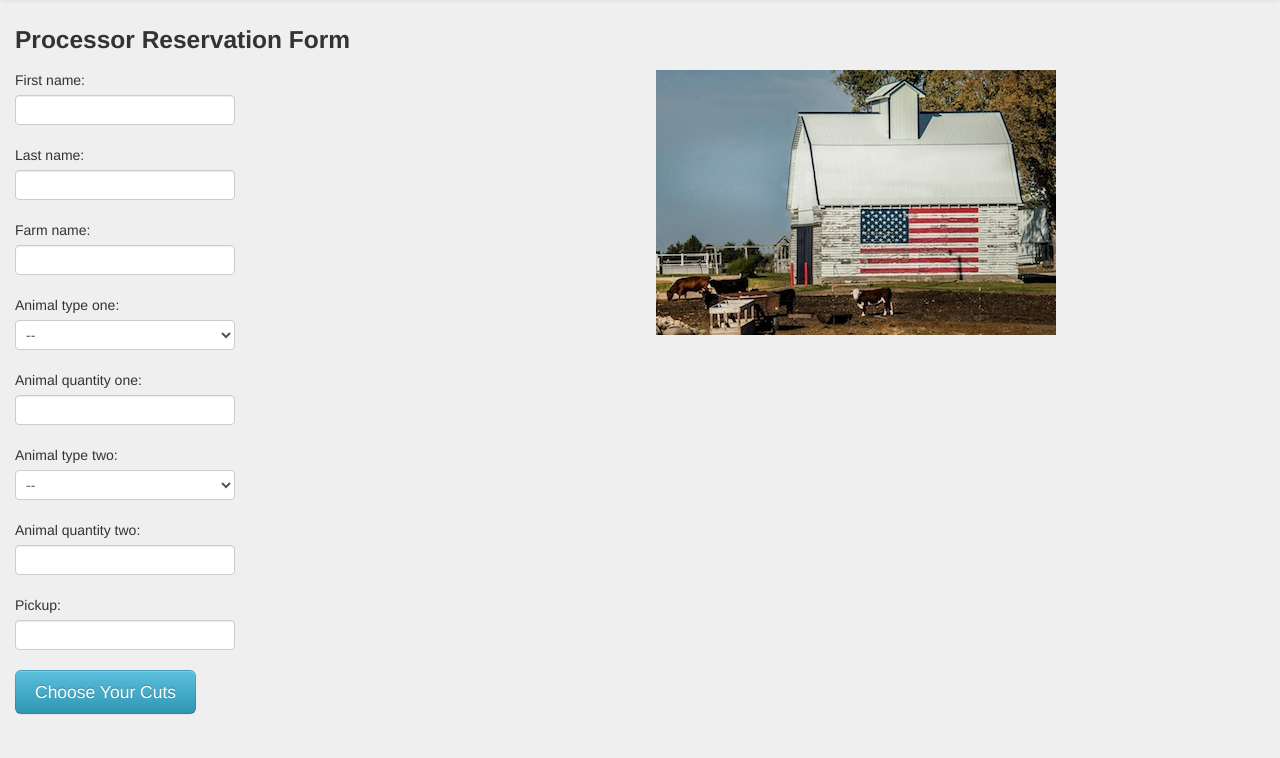
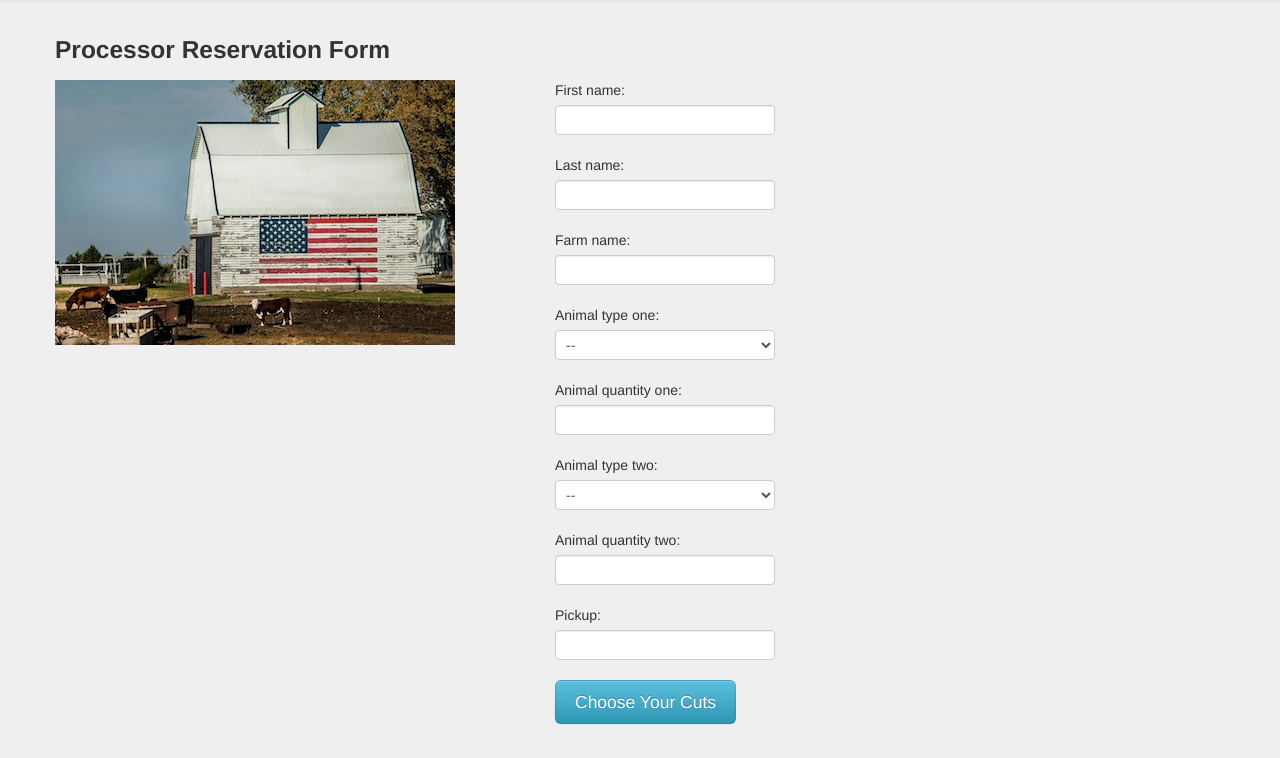
Before and after one commit to triplec1988/Hack----Meat, a Django app: page /r/reservation_form/ in a window 1280 px wide. Shown: the part 42-800 px from the top of the page. Run offline with Django 3.2, Linux system fonts and the light colour scheme; parts of the project's set-up code (start-up, migrations or seed data) failed here and were passed over; some libraries are stand-ins or nearby versions.

Commit message:
edited forms styling

```diff
--- a/templates/reservation/reservation.html
+++ b/templates/reservation/reservation.html
@@ -16,19 +16,21 @@
 {% endblock %}
 
 {% block content %}
-<h3 style="padding: 0 0 0 15px;">Processor Reservation Form</h3>
+<div class="container">
+<h3>Processor Reservation Form</h3>
 	<div class="row-fluid">
-		<div class="span6" style="padding: 0 0 0 15px;">
+    <div class="span5">
+      <img src="{{STATIC_URL}}img/barn_cow.jpg">
+    </div><!--span6-->
+		<div class="span6">
 			<form action="" method="post">
 				{% csrf_token %}
 				{{ form.as_p }}
     			<a class="btn btn-info btn-large" href="/r/res_cut_step">Choose Your Cuts</a>
 	  		</form>
 		</div>
-		<div class="span6">
-			<img src="{{STATIC_URL}}img/barn_cow.jpg">
-		</div><!--span6-->
 	</div>
+</div><!--container-->
 
 {% endblock %}
 
```
Also changed, not shown: templates/reservation/cut_step.html (+7 -7 lines).
